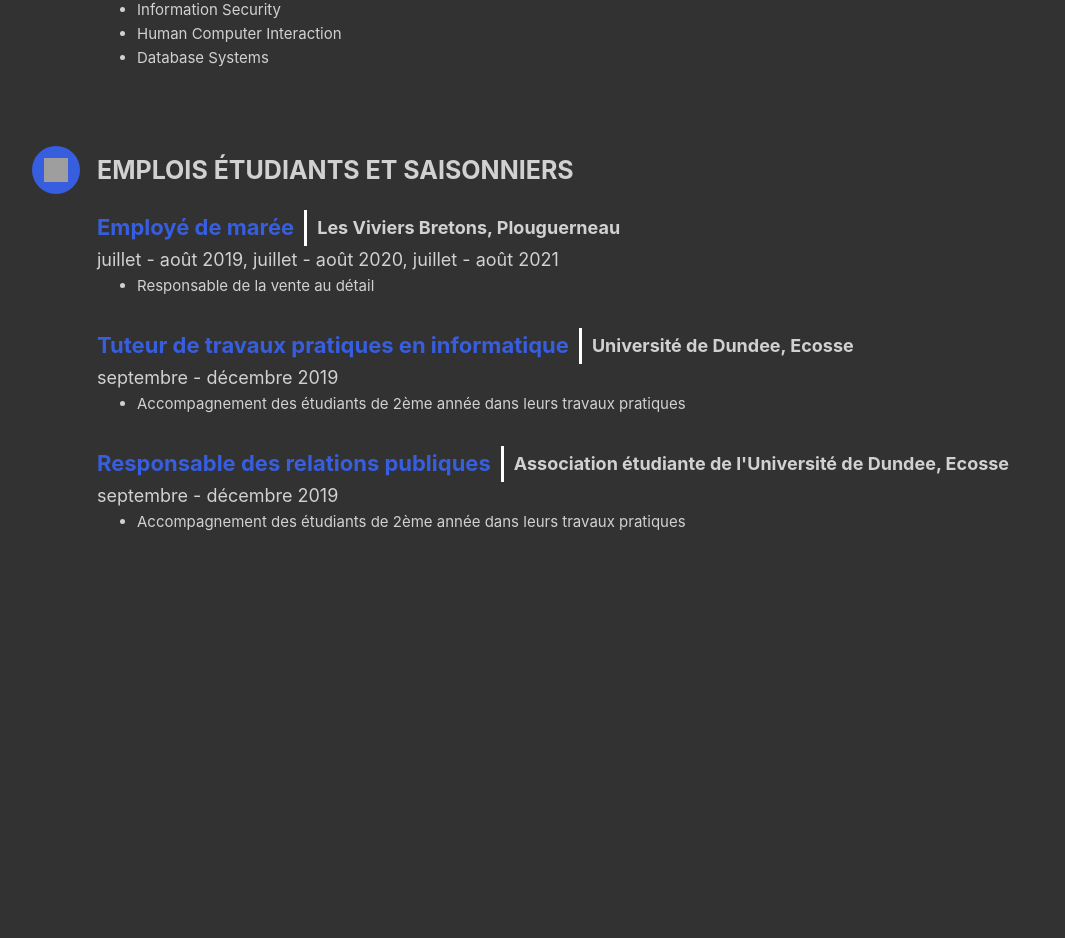
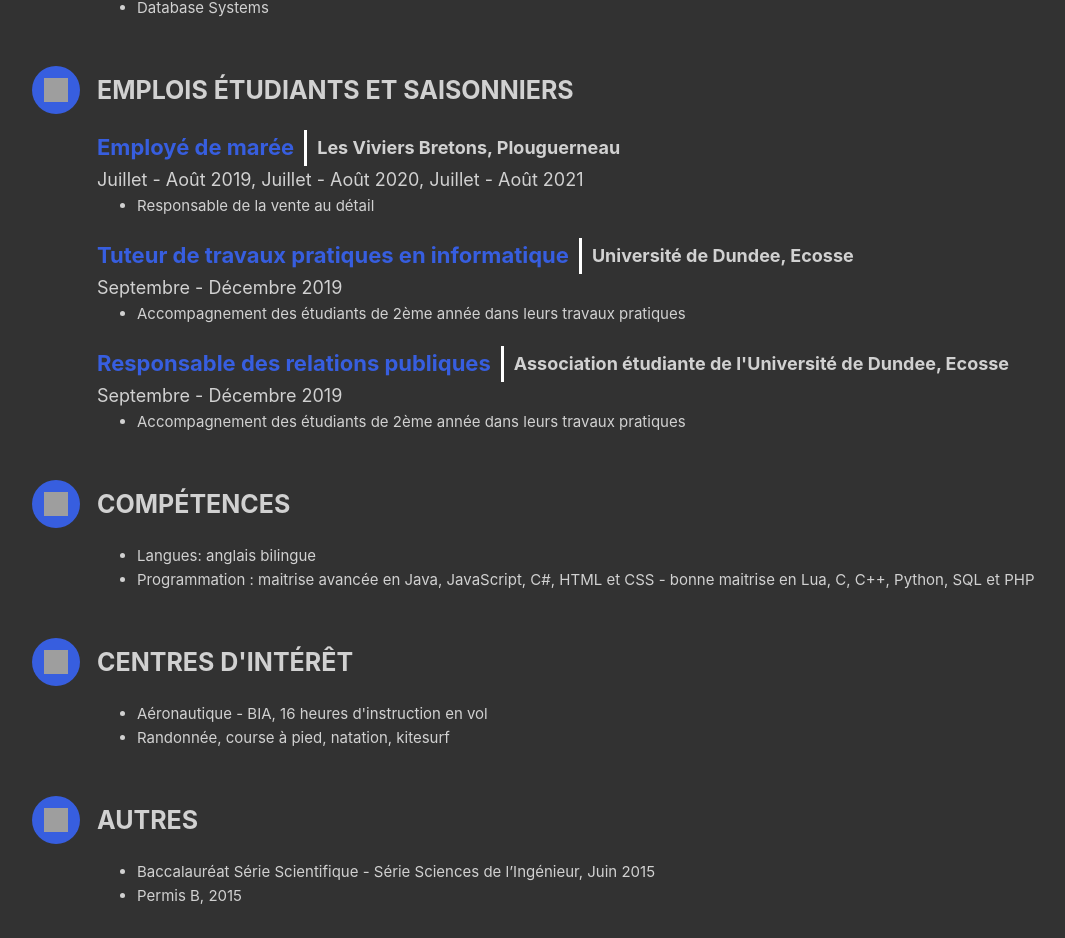
Before and after one commit to vincent-nieutin/website, a Vue app: page /cv in a window 1280 px wide. Shown: the part 693-1631 px from the top of the page, without its empty margins (31-1096 px from the left). Before the commit the page ends 1277 px from the top, so only its background shows below. Built offline with nearby package versions, Linux system fonts and the light colour scheme; grey boxes are pictures that could not be loaded.

Commit message:
dates and style improvements

```diff
--- a/src/components/CV/Item.vue
+++ b/src/components/CV/Item.vue
@@ -4,56 +4,64 @@ const props = defineProps({
 })
 
 // Date
-const dateFormat = { month: 'long', year: 'numeric' }
 const dateRegion = 'fr-FR'
 let itemDate = ''
 let dates = props.item.dates
 
+function getFormatedDate(date, format = { month: 'long', year: 'numeric' }) {
+    let newDate = date.toLocaleString(dateRegion, format)
+    return newDate.charAt(0).toUpperCase() + newDate.slice(1);
+}
+
+if (!!dates) {
     Object.keys(dates).forEach((key, index) => {
         let startDate = new Date(dates[key].start)
         let endDate = !!dates[key].end ? new Date(dates[key].end) : ''
 
-    if (startDate == endDate) {
-        itemDate = itemDate.concat(startDate.toLocaleString(dateRegion, { month: 'long', year: 'numeric' }))
+        if (!startDate && !endDate) {
+            itemDate = ''
+        } else if (startDate == endDate) {
+            itemDate = itemDate.concat(getFormatedDate(startDate, { month: 'long', year: 'numeric' }))
         } else if (endDate == '') {
             itemDate = itemDate.concat(
-            startDate.toLocaleString(dateRegion, { month: 'long', year: 'numeric' }),
+                getFormatedDate(startDate, { month: 'long', year: 'numeric' }),
                 " - ",
                 "Aujourd'hui"
             )
         } else if (startDate.getYear() == endDate.getYear()) {
             itemDate = itemDate.concat(
-            startDate.toLocaleString(dateRegion, { month: 'long' }),
+                getFormatedDate(startDate, { month: 'long' }),
                 " - ",
-            endDate.toLocaleString(dateRegion, { month: 'long' }),
+                getFormatedDate(endDate, { month: 'long' }),
                 " ",
-            startDate.toLocaleString(dateRegion, { year: 'numeric' })
+                getFormatedDate(startDate, { year: 'numeric' })
             )
         } else {
             itemDate = itemDate.concat(
-            startDate.toLocaleString(dateRegion, dateFormat),
+                getFormatedDate(startDate),
                 " - ",
-            !endDate ? "Aujourd'hui" : endDate.toLocaleString(dateRegion, dateFormat)
+                !endDate ? "Aujourd'hui" : getFormatedDate(endDate)
             )
         }
 
         if (Object.keys(dates).length - 1 != index) itemDate = itemDate.concat(', ')
     })
+}
 
 </script>
 
 <template>
     <div class="item">
-        <div class="item-header">
-            <div class="title">{{ item.title }}</div>
-            <div class="location">{{ item.company }}, {{ item.location }}</div>
+        <div class="item-header" v-if="!!item.title || (!!item.company && !!item.location)">
+            <div class="title" v-if="!!item.title">{{ item.title }}</div>
+            <div class="location" v-if="!!item.company && !!item.location">{{ item.company }}, {{ item.location }}</div>
         </div>
 
-        <div class="item-date">
+        <div class="item-date" v-if="!!itemDate">
             {{ itemDate }}
         </div>
 
-        <div class="item-description">
+        <div class="item-description" v-if="item.description.length > 0">
             <ul>
                 <li class="description-element" v-for="element in item.description">
                     {{ element }}
@@ -83,12 +91,14 @@ Object.keys(dates).forEach((key, index) => {
     color: var(--main-color);
     font-size: 22px;
     font-weight: bold;
+    // width: max-content;
 }
 
 .item-header {
     display: flex;
     justify-content: center;
     align-items: center;
+
 
     &>*:first-child {
         border-right: 3px solid white;
@@ -105,6 +115,6 @@ Object.keys(dates).forEach((key, index) => {
     flex-direction: column;
     align-items: flex-start;
 
-    margin-bottom: 30px;
+    margin-bottom: 20px;
 }
 </style>
--- a/src/i18n/fr.json
+++ b/src/i18n/fr.json
@@ -8,7 +8,10 @@
                 "company": "OpenFly",
                 "location": "Guipavas",
                 "dates": {
-                    "0": {"start": "2021-10", "end": null}
+                    "0": {
+                        "start": "2021-10",
+                        "end": null
+                    }
                 },
                 "description": [
                     "Maintenance et développement du site et de l'application de l'entreprise",
@@ -20,7 +23,10 @@
                 "company": "Harvest",
                 "location": "Paris",
                 "dates": {
-                    "0": {"start": "2018-05", "end": "2018-08"}
+                    "0": {
+                        "start": "2018-05",
+                        "end": "2018-08"
+                    }
                 },
                 "description": [
                     "Proof of Concept sur l'intégration d'un Hardware Security Module aux applications de l'entreprise afin de renforcer leur sécurité",
@@ -39,7 +45,10 @@
                 "company": "Université de Dundee",
                 "location": "Ecosse",
                 "dates": {
-                    "0": {"start": "2015-09", "end": "2020-06"}
+                    "0": {
+                        "start": "2015-09",
+                        "end": "2020-06"
+                    }
                 },
                 "description": [
                     "Agile Software Engineering",
@@ -60,9 +69,18 @@
                 "company": "Les Viviers Bretons",
                 "location": "Plouguerneau",
                 "dates": {
-                    "0": {"start": "2019-07", "end": "2019-08"},
-                    "1": {"start": "2020-07", "end": "2020-08"},
-                    "2": {"start": "2021-07", "end": "2021-08"}
+                    "0": {
+                        "start": "2019-07",
+                        "end": "2019-08"
+                    },
+                    "1": {
+                        "start": "2020-07",
+                        "end": "2020-08"
+                    },
+                    "2": {
+                        "start": "2021-07",
+                        "end": "2021-08"
+                    }
                 },
                 "description": [
                     "Responsable de la vente au détail"
@@ -73,7 +91,10 @@
                 "company": "Université de Dundee",
                 "location": "Ecosse",
                 "dates": {
-                    "0": {"start": "2019-09", "end": "2019-12"}
+                    "0": {
+                        "start": "2019-09",
+                        "end": "2019-12"
+                    }
                 },
                 "startDate": "2019-07",
                 "endDate": "2019-08",
@@ -86,7 +107,10 @@
                 "company": "Association étudiante de l'Université de Dundee",
                 "location": "Ecosse",
                 "dates": {
-                    "0": {"start": "2019-09", "end": "2019-12"}
+                    "0": {
+                        "start": "2019-09",
+                        "end": "2019-12"
+                    }
                 },
                 "startDate": "2019-07",
                 "endDate": "2019-08",
@@ -95,5 +119,41 @@
                 ]
             }
         }
+    },
+    "skills": {
+        "title": "Compétences",
+        "icon": "https://img.icons8.com/?size=512&id=11151&format=svg",
+        "content": {
+            "misc": {
+                "description": [
+                    "Langues: anglais bilingue",
+                    "Programmation : maitrise avancée en Java, JavaScript, C#, HTML et CSS - bonne maitrise en Lua, C, C++, Python, SQL et PHP"
+                ]
+            }
+        }
+    },
+    "interests": {
+        "title": "Centres d'intérêt",
+        "icon": "https://img.icons8.com/?size=2x&id=20183&format=svg",
+        "content": {
+            "misc": {
+                "description": [
+                    "Aéronautique - BIA, 16 heures d'instruction en vol",
+                    "Randonnée, course à pied, natation, kitesurf"
+                ]
+            }
+        }
+    },
+    "other": {
+        "title": "Autres",
+        "icon": "https://img.icons8.com/?size=2x&id=24865&format=svg",
+        "content": {
+            "misc": {
+                "description": [
+                    "Baccalauréat Série Scientifique - Série Sciences de l’Ingénieur, Juin 2015",
+                    "Permis B, 2015"
+                ]
+            }
+        }
     }
 }
--- a/src/views/CVView.vue
+++ b/src/views/CVView.vue
@@ -32,14 +32,6 @@ import briefcaseSVG from '@icons/briefcase.svg'
   align-items: center;
 
   margin: 10px 0 20px 0;
-
-  // &>:first-child {
-
-  // }
-
-  // &>* {
-  //   margin: 0 10px;
-  // }
 }
 
 .cv {
@@ -48,7 +40,7 @@ import briefcaseSVG from '@icons/briefcase.svg'
   justify-content: center;
 
   &>* {
-    margin: 20px 0;
+    margin: 10px 0;
   }
 
 }
```
Lines whose indentation alone changed are shown as unchanged.
